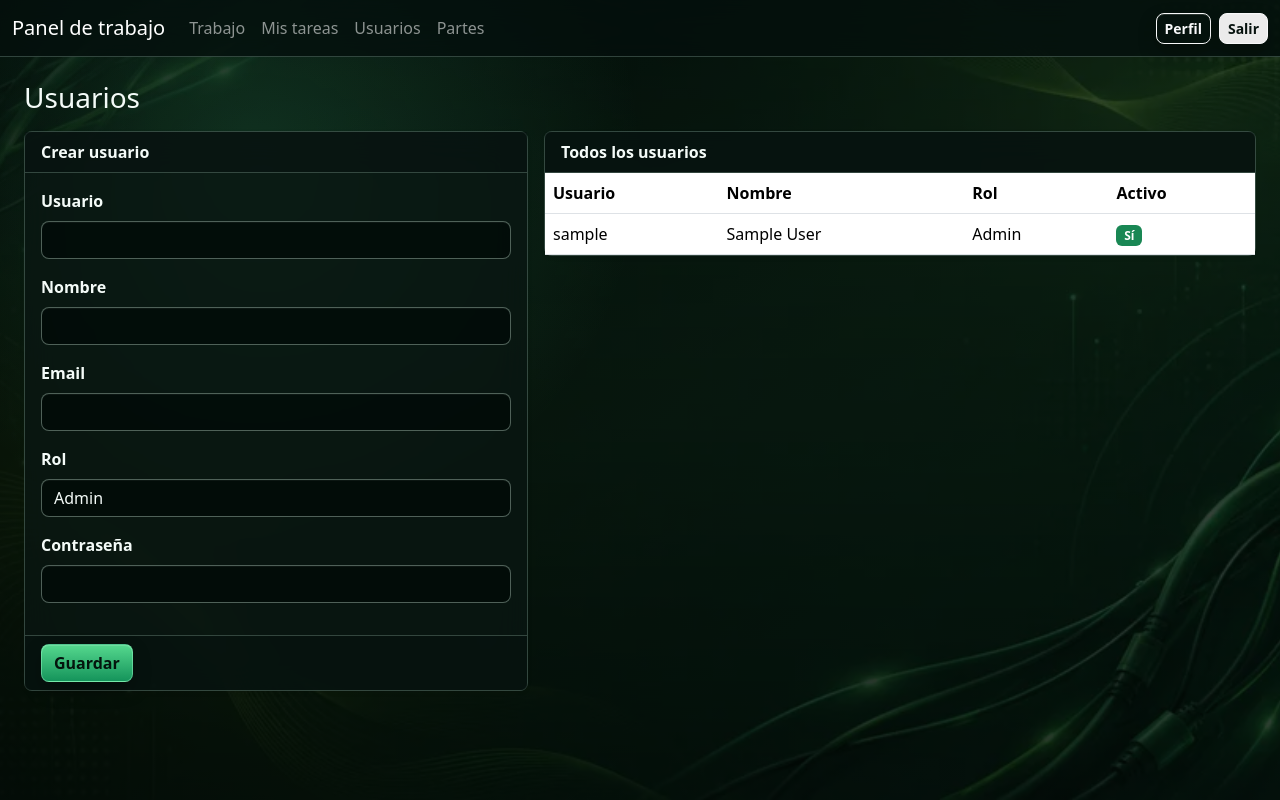
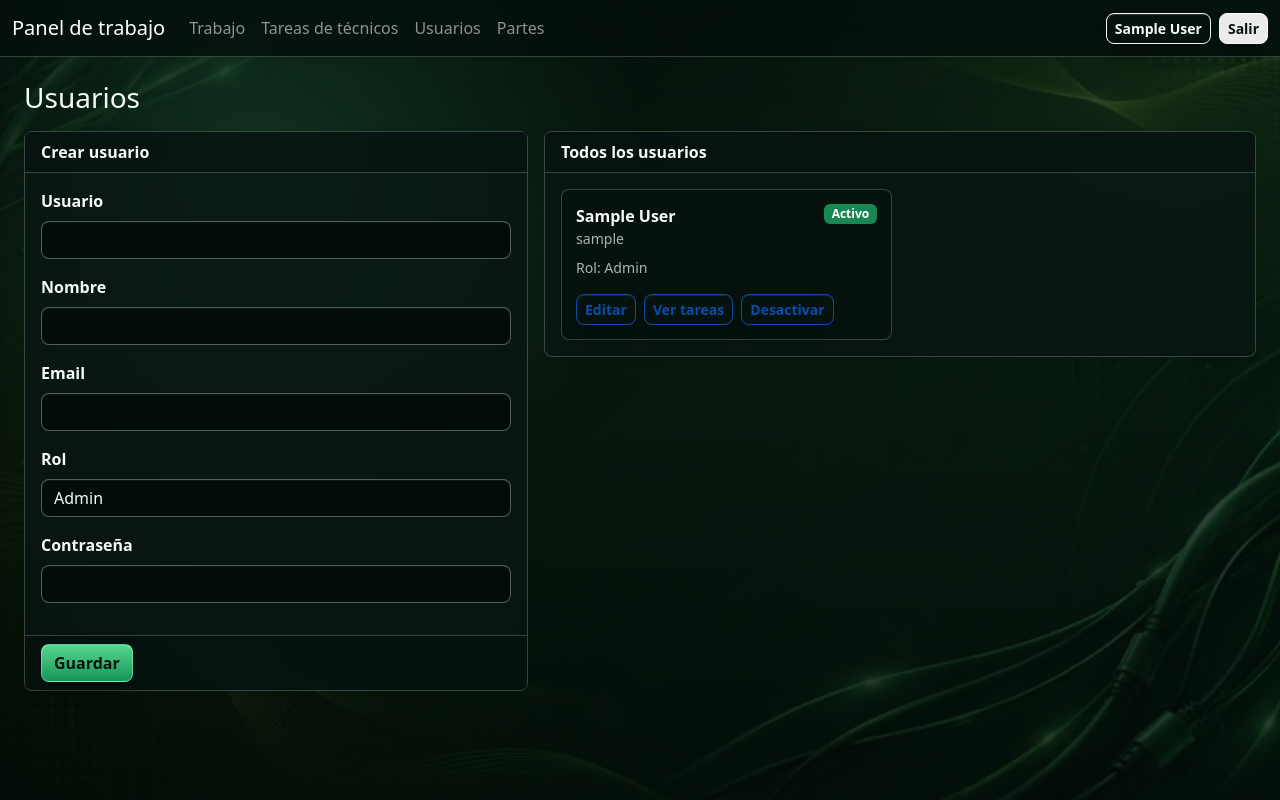
Before and after one commit to SerkaFox/Partes_GreenLoft_App, a Django app: page /trabajo/usuarios/ in a window 1280 px wide. Run offline with Django 5.2, Linux system fonts and the light colour scheme; the visitor is signed in with stand-in values (Sample User, id 1); data comes from the database, SQL or seed files in the repository.

Commit message:
Polish workdocs dashboard and users UI

```diff
--- a/workdocs/static/workdocs/css/theme.css
+++ b/workdocs/static/workdocs/css/theme.css
@@ -62,6 +62,27 @@ body.login-theme::before {
   background: rgba(8, 18, 16, .58) !important;
   color: var(--wl-text);
   border-color: var(--wl-border);
+}
+
+.list-group-item-action:hover,
+.list-group-item-action:focus {
+  background: rgba(73, 201, 133, .12) !important;
+  color: var(--wl-text);
+  border-color: rgba(138, 255, 190, .48) !important;
+  box-shadow: 0 16px 34px rgba(0, 0, 0, .34);
+}
+
+.list-group-item-action:hover .compact-meta,
+.list-group-item-action:focus .compact-meta {
+  color: var(--wl-muted) !important;
+}
+
+.user-card {
+  height: 100%;
+  padding: 14px;
+  border: 1px solid var(--wl-border);
+  border-radius: 8px;
+  background: rgba(6, 18, 15, .74);
 }
 
 .compact-meta,
--- a/workdocs/templates/workdocs/base.html
+++ b/workdocs/templates/workdocs/base.html
@@ -6,7 +6,7 @@
   <meta name="viewport" content="width=device-width, initial-scale=1">
   <title>{{ title|default:'Panel de trabajo' }} - j.listoya.es</title>
   <link href="https://cdn.jsdelivr.net/npm/bootstrap@5.3.3/dist/css/bootstrap.min.css" rel="stylesheet">
-  <link href="{% static 'workdocs/css/theme.css' %}?v=202606181030" rel="stylesheet">
+  <link href="{% static 'workdocs/css/theme.css' %}?v=202606181230" rel="stylesheet">
   {% block head %}{% endblock %}
   <style>
     body { background: #f4f6f8; color: #18212f; }
@@ -37,7 +37,7 @@
     <div class="collapse navbar-collapse" id="workNav">
       <div class="navbar-nav me-auto">
         <a class="nav-link" href="{% url 'workdocs_dashboard' %}">Trabajo</a>
-        <a class="nav-link" href="{% url 'workdocs_task_list' %}">Mis tareas</a>
+        <a class="nav-link" href="{% url 'workdocs_task_list' %}">{% if role == 'admin' or role == 'manager' %}Tareas de técnicos{% else %}Mis tareas{% endif %}</a>
         {% if role == 'admin' or request.user.is_superuser %}
         <a class="nav-link" href="{% url 'workdocs_users' %}">Usuarios</a>
         {% endif %}
@@ -46,7 +46,7 @@
         {% endif %}
       </div>
       <div class="d-flex gap-2 align-items-center">
-        <a class="btn btn-sm btn-outline-light" href="{% url 'workdocs_profile' %}">Perfil</a>
+        <a class="btn btn-sm btn-outline-light" href="{% url 'workdocs_profile' %}">{{ request.user.get_full_name|default:request.user.username }}</a>
         <a class="btn btn-sm btn-light" href="{% url 'panel_logout' %}">Salir</a>
       </div>
     </div>
--- a/workdocs/templates/workdocs/task_list.html
+++ b/workdocs/templates/workdocs/task_list.html
@@ -1,7 +1,7 @@
 {% extends 'workdocs/base.html' %}
 {% block content %}
 <div class="d-flex flex-wrap justify-content-between align-items-center gap-2 mb-3">
-  <h1 class="h3 mb-0">Mis tareas</h1>
+  <h1 class="h3 mb-0">{% if role == 'admin' or role == 'manager' %}Tareas de técnicos{% else %}Mis tareas{% endif %}</h1>
   {% if role == 'admin' or role == 'manager' %}<a class="btn btn-primary" href="{% url 'workdocs_task_create' %}">Crear tarea</a>{% endif %}
 </div>
 
--- a/workdocs/templates/workdocs/users.html
+++ b/workdocs/templates/workdocs/users.html
@@ -21,20 +21,38 @@
   <div class="col-lg-7">
     <div class="card border-0 shadow-sm">
       <div class="card-header bg-white fw-semibold">Todos los usuarios</div>
-      <div class="table-responsive">
-        <table class="table mb-0 align-middle">
-          <thead><tr><th>Usuario</th><th>Nombre</th><th>Rol</th><th>Activo</th></tr></thead>
-          <tbody>
+      <div class="card-body">
+        <div class="row g-3">
           {% for item in users %}
-          <tr>
-            <td>{{ item.username }}</td>
-            <td>{{ item.get_full_name|default:'-' }}</td>
-            <td>{% if item.is_superuser %}Admin{% else %}{{ item.work_profile.get_role_display|default:'Sin rol' }}{% endif %}</td>
-            <td>{% if item.is_active %}<span class="badge text-bg-success">Sí</span>{% else %}<span class="badge text-bg-secondary">No</span>{% endif %}</td>
-          </tr>
+          <div class="col-md-6">
+            <div class="user-card h-100">
+              <div class="d-flex justify-content-between align-items-start gap-3 mb-2">
+                <div>
+                  <div class="fw-semibold">{{ item.get_full_name|default:'Sin nombre' }}</div>
+                  <div class="compact-meta">{{ item.username }}</div>
+                </div>
+                {% if item.is_active %}
+                <span class="badge text-bg-success">Activo</span>
+                {% else %}
+                <span class="badge text-bg-secondary">Inactivo</span>
+                {% endif %}
+              </div>
+              <div class="compact-meta mb-3">Rol: {% if item.is_superuser %}Admin{% else %}{{ item.work_profile.get_role_display|default:'Sin rol' }}{% endif %}</div>
+              <div class="d-flex flex-wrap gap-2">
+                <button class="btn btn-sm btn-outline-primary" type="button" disabled>Editar</button>
+                {% if item.work_profile.role == 'technician' %}
+                <a class="btn btn-sm btn-outline-primary" href="{% url 'workdocs_task_list' %}?technician={{ item.pk }}">Ver tareas</a>
+                {% else %}
+                <button class="btn btn-sm btn-outline-primary" type="button" disabled>Ver tareas</button>
+                {% endif %}
+                <button class="btn btn-sm btn-outline-primary" type="button" disabled>{% if item.is_active %}Desactivar{% else %}Activar{% endif %}</button>
+              </div>
+            </div>
+          </div>
+          {% empty %}
+          <div class="col-12"><div class="compact-meta">No hay usuarios.</div></div>
           {% endfor %}
-          </tbody>
-        </table>
+        </div>
       </div>
     </div>
   </div>
```
